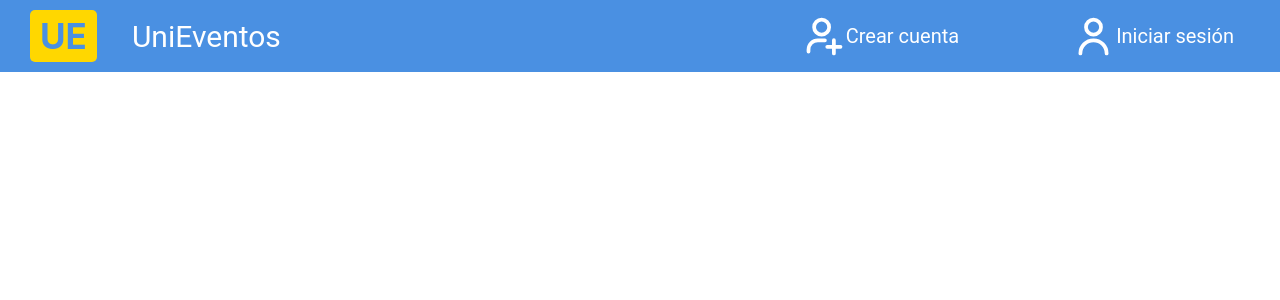
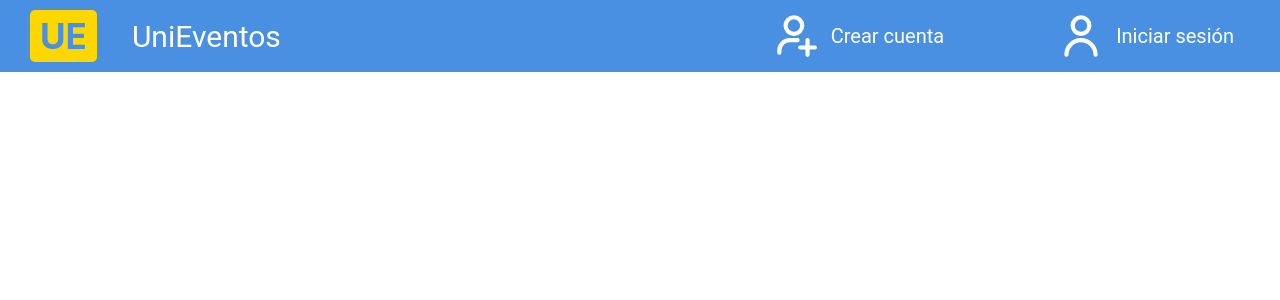
Before and after one commit to Lamsu1505/UniEventosFront, a React (Create React App) app: page / in a window 1280 px wide. Shown: the top 300 px of the page. Built offline with nearby package versions, Linux system fonts and the light colour scheme.

Commit message:
hover a pagina home

```diff
--- a/src/Pages/RegisterPage.jsx
+++ b/src/Pages/RegisterPage.jsx
@@ -1,10 +1,10 @@
 import {BgLog} from "../components/BackGroundLogInComponent/BgLog";
 import {RegisterComponent} from "../components/Register_Component/RegisterComponent";
-
+import {BGHomeComponent} from "../components/BackGroundHomeComponent/BGHomeComponent";
 function RegisterPage() {
     return (
 
-        <BgLog
+        <BGHomeComponent
             COMPONENT={RegisterComponent}
         />
 
--- a/src/components/BackGroundHomeComponent/BGHomeComponent.css
+++ b/src/components/BackGroundHomeComponent/BGHomeComponent.css
@@ -0,0 +1,4 @@
+.backL{
+    align-content: center;
+    align-items: center;
+}
--- a/src/components/Login_Component/LoginComponent.css
+++ b/src/components/Login_Component/LoginComponent.css
@@ -50,7 +50,7 @@
     display: flex;
     width: 100%;
     gap: 50px;
-
+align-items: center;
 }
 
 
@@ -70,10 +70,12 @@
     cursor: pointer;
 }
 
-.button-icon {
-    width: 45px; /* Ajusta este valor según el tamaño deseado */
-    fill: white;
+.passwordIcon{
+    width: 30px;
+    height: 20px;
 }
+
+
 
 .btnEye{
     display: inline-block;
--- a/src/components/Login_Component/LoginComponent.jsx
+++ b/src/components/Login_Component/LoginComponent.jsx
@@ -81,12 +81,9 @@ function LoginComponent() {
                     </label>
 
                     <label className="btnEye">
-                        <button
-                            type="button"
-                            className="toggle-password"
-                            onClick={() => setShowPassword(!showPassword)}
-                        >
+                        <button type="button" className="toggle-password" onClick={() => setShowPassword(!showPassword)}>
                             <img
+                                className="passwordIcon"
                                 src={showPassword ? eyeOpened : eyeClosed}
                                 alt={showPassword ? "Ocultar contraseña" : "Mostrar contraseña"}
                             />
--- a/src/components/Register_Component/RegisterComponent.css
+++ b/src/components/Register_Component/RegisterComponent.css
@@ -9,6 +9,7 @@
     position: relative;
     margin-left: 150px;
     margin-top: 25px;
+    align-content: center;
 
 }
 
--- a/src/components/Register_Component/RegisterComponent.jsx
+++ b/src/components/Register_Component/RegisterComponent.jsx
@@ -60,9 +60,11 @@
         };
 
         return (
+            <div className="form1">
                 <form className="form" onSubmit={handleSubmit}>
                     <p className="title">Registrate</p>
-                <p className="message">Registrate en UniEventos para que puedas disfrutar de nuestros beneficios.</p>
+                    <p className="message">Registrate en UniEventos para que puedas disfrutar de nuestros
+                        beneficios.</p>
 
                     <label>
                         <input
@@ -179,6 +181,9 @@
                         ? <a href="#">Signin</a>
                     </p>
                 </form>
+
+            </div>
+
         );
     };
 
--- a/src/components/TopBar_Component/TopBarComponent.css
+++ b/src/components/TopBar_Component/TopBarComponent.css
@@ -6,7 +6,6 @@
     width: 100%;
     background-color: #4a90e2;
     color: white;
-
 }
 
 .logo {
@@ -47,6 +46,13 @@
     cursor: pointer;
     font-size: 20px;
     font-family: Roboto, sans-serif;
+    gap: 10px;
+}
+
+.action-button:hover {
+    background-color: #6996d8; /* Cambia el color de fondo en hover */
+    color: #ffffff; /* Color del texto al hacer hover (opcional) */
+    font-weight: bold;
 }
 
 .action-button image{
@@ -57,3 +63,8 @@
 .action-button svg {
     margin-right: 5px;
 }
+
+.button-icon{
+    width: 50px;
+    height: 50px;
+}
--- a/src/components/TopBar_Component/TopBarComponent.jsx
+++ b/src/components/TopBar_Component/TopBarComponent.jsx
@@ -26,12 +26,12 @@ const TopBarComponent = () => {
             </div>
 
             <div className="actions">
-                <button className="action-button">
+                <button className="action-button" onClick={handleCreateAccount}>
                     <img src={addUser} alt="Agregar Usuario" className="button-icon"/>
                     <span>Crear cuenta</span>
                 </button>
 
-                <button className="action-button">
+                <button className="action-button" onClick={handleLogin}>
                     <img src={user} alt="Agregar Usuario" className="button-icon"/>
                     <span>Iniciar sesión</span>
                 </button>
```
Also changed, not shown: src/components/Login_Component/imgs/eye opened.svg, src/components/Login_Component/imgs/eyeClosed.svg. Lines whose indentation alone changed are shown as unchanged.
